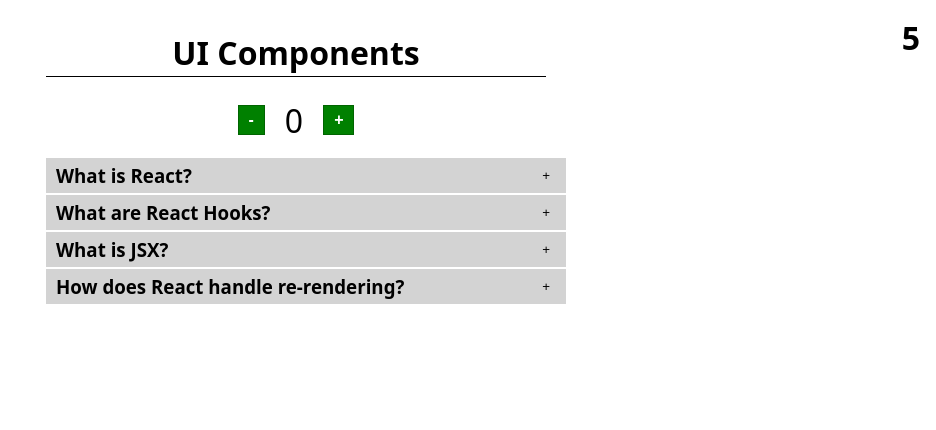
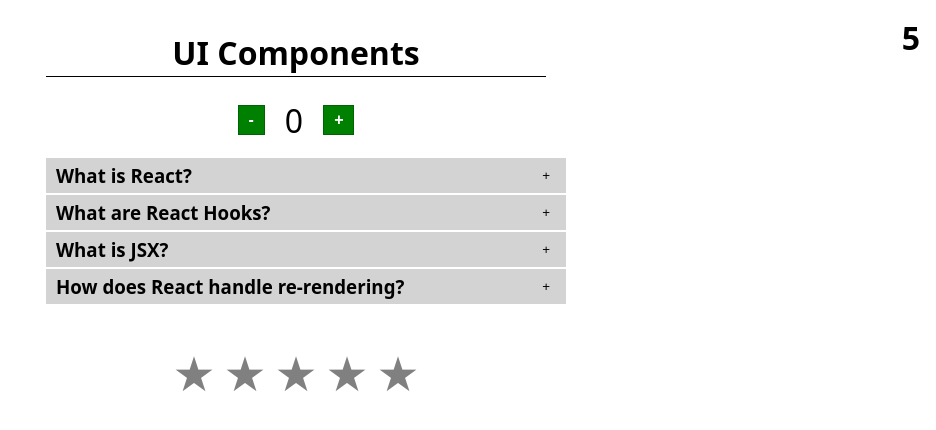
Before and after one commit to AnveshRamelli/react-ui-components, a React (Vite) app: page / in a window 1280 px wide. Shown: the top 430 px of the page, without its empty margins (344-1280 px from the left). Built offline with nearby package versions, Linux system fonts and the light colour scheme.

Commit message:
implemented a star rating component

```diff
--- a/src/App.jsx
+++ b/src/App.jsx
@@ -1,16 +1,18 @@
-import Accordion from "./components/accordion/accordion"
-import Count from "./components/count/count"
-import Timer from "./components/timer/timer"
+import Accordion from "./components/accordion/accordion";
+import Count from "./components/count/count";
+import Timer from "./components/timer/timer";
+import StarRating from "./components/star-rating/star-rating";
 
 const App = () => {
   return (
     <>
-      <h1 >UI Components</h1>
+      <h1>UI Components</h1>
       <Count />
       <Accordion />
-      <Timer/>
+      <Timer />
+      <StarRating />
     </>
-  )
-}
+  );
+};
 
-export default App
+export default App;
--- a/src/components/count/count.css
+++ b/src/components/count/count.css
@@ -2,6 +2,7 @@
   display: flex;
   justify-content: center;
   align-items: center;
+  width: 500px;
 
   button {
     margin: 0 10px;
--- /dev/null
+++ b/src/components/star-rating/star-rating.css
@@ -0,0 +1,18 @@
+.star-rating-container {
+  display: flex;
+  justify-content: center;
+  align-items: center;
+  width: 500px;
+  margin-top: 2rem;
+}
+
+.star {
+  color: gray;
+  font-size: 3rem;
+  cursor: pointer;
+  margin: 0.25rem;
+}
+
+.active {
+  color: rgb(212, 182, 9);
+}
--- /dev/null
+++ b/src/components/star-rating/star-rating.jsx
@@ -0,0 +1,33 @@
+import { useState, useCallback } from "react";
+import "./star-rating.css";
+
+const StarRating = () => {
+  const [rating, setRating] = useState(0);
+  const [ratingHover, setRatingHover] = useState(0);
+
+  const stars = useCallback(
+    () => Array.from({ length: 5 }, (_, index) => index + 1),
+    []
+  );
+  return (
+    <div className="star-rating-container">
+      {stars().map((star) => {
+        return (
+          <span
+            key={star}
+            className={
+              star <= rating || star <= ratingHover ? "star active" : "star"
+            }
+            onClick={() => setRating(star)}
+            onMouseEnter={() => setRatingHover(star)}
+            onMouseLeave={() => setRatingHover(rating)}
+          >
+            ★
+          </span>
+        );
+      })}
+    </div>
+  );
+};
+
+export default StarRating;
```
